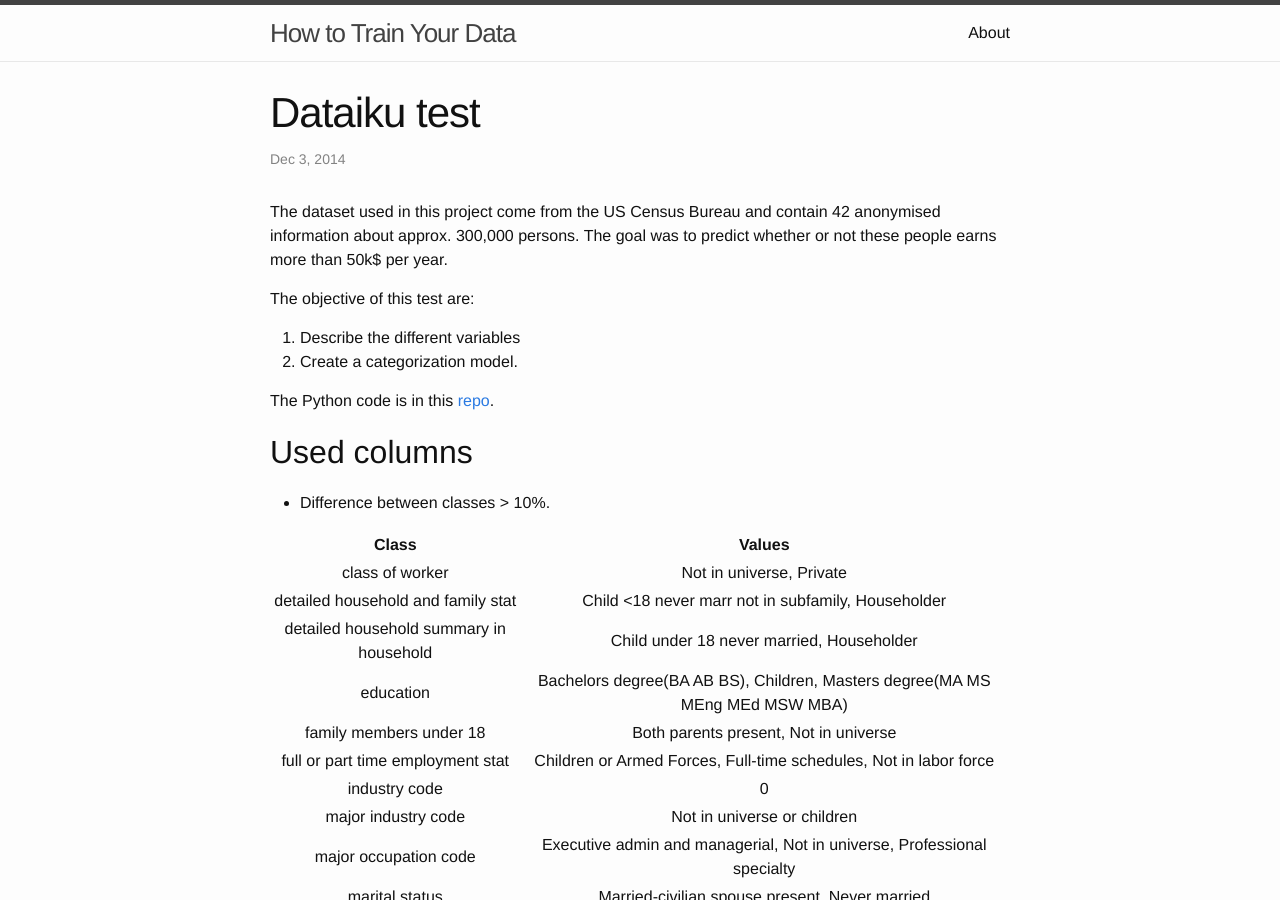
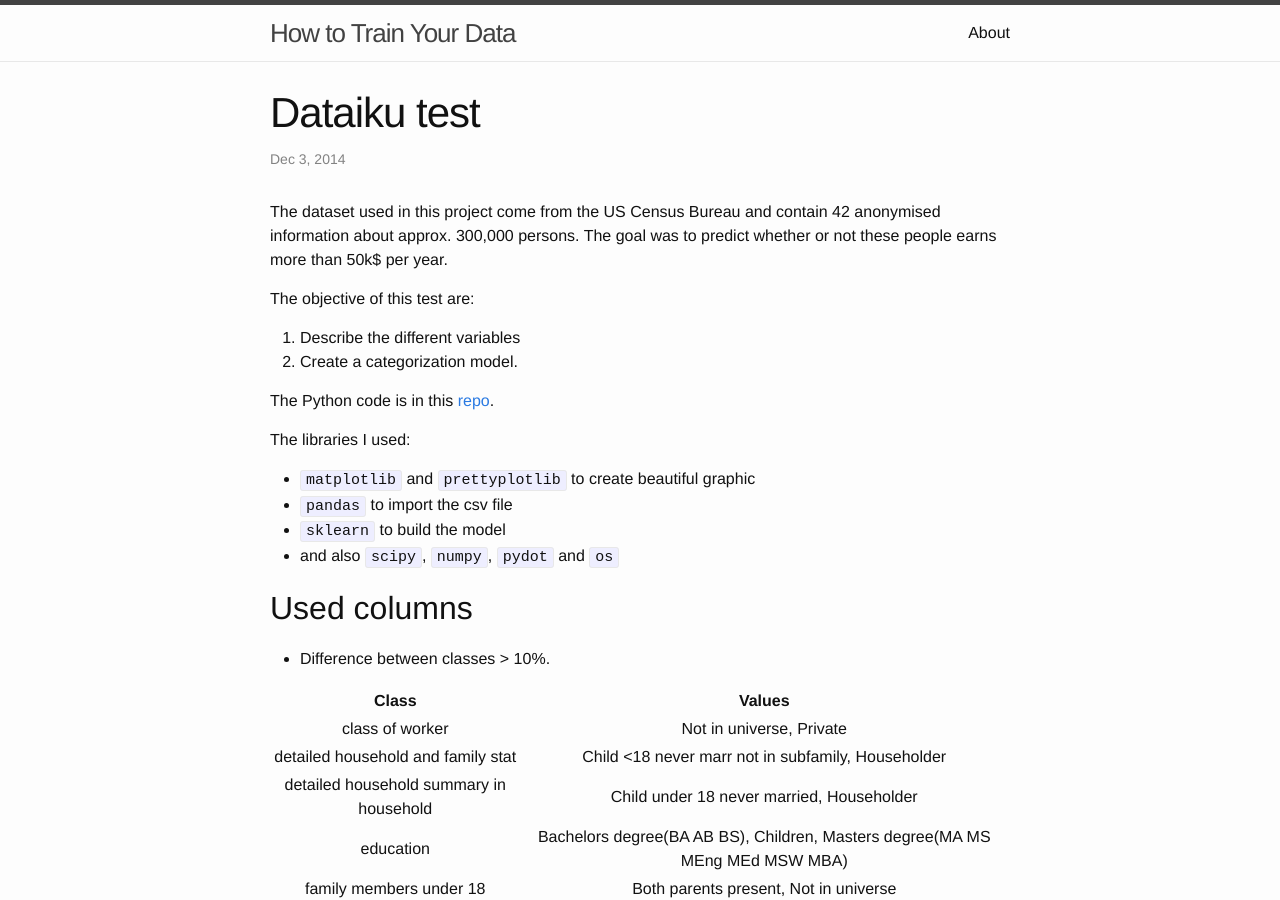
Before and after one commit to seiteta/seiteta.github.io_old, a Jekyll site: the page built from _posts/2014-12-03-census-income-test.md, in a window 1280 px wide and 900 px high. Built offline with Jekyll 4.4.1, drawn with Linux system fonts in a browser that asks for light colours.

Commit message:
Update 2014-12-03-census-income-test.md

```diff
--- a/_posts/2014-12-03-census-income-test.md
+++ b/_posts/2014-12-03-census-income-test.md
@@ -11,6 +11,13 @@ The objective of this test are:
 2. Create a categorization model.
 
 The Python code is in this [repo](https://github.com/seiteta/dataiku_test).
+
+The libraries I used:
+
+* `matplotlib` and `prettyplotlib` to create beautiful graphic
+* `pandas` to import the csv file
+* `sklearn` to build the model
+* and also `scipy`, `numpy`, `pydot` and `os`
 
 ## Used columns
 
```
